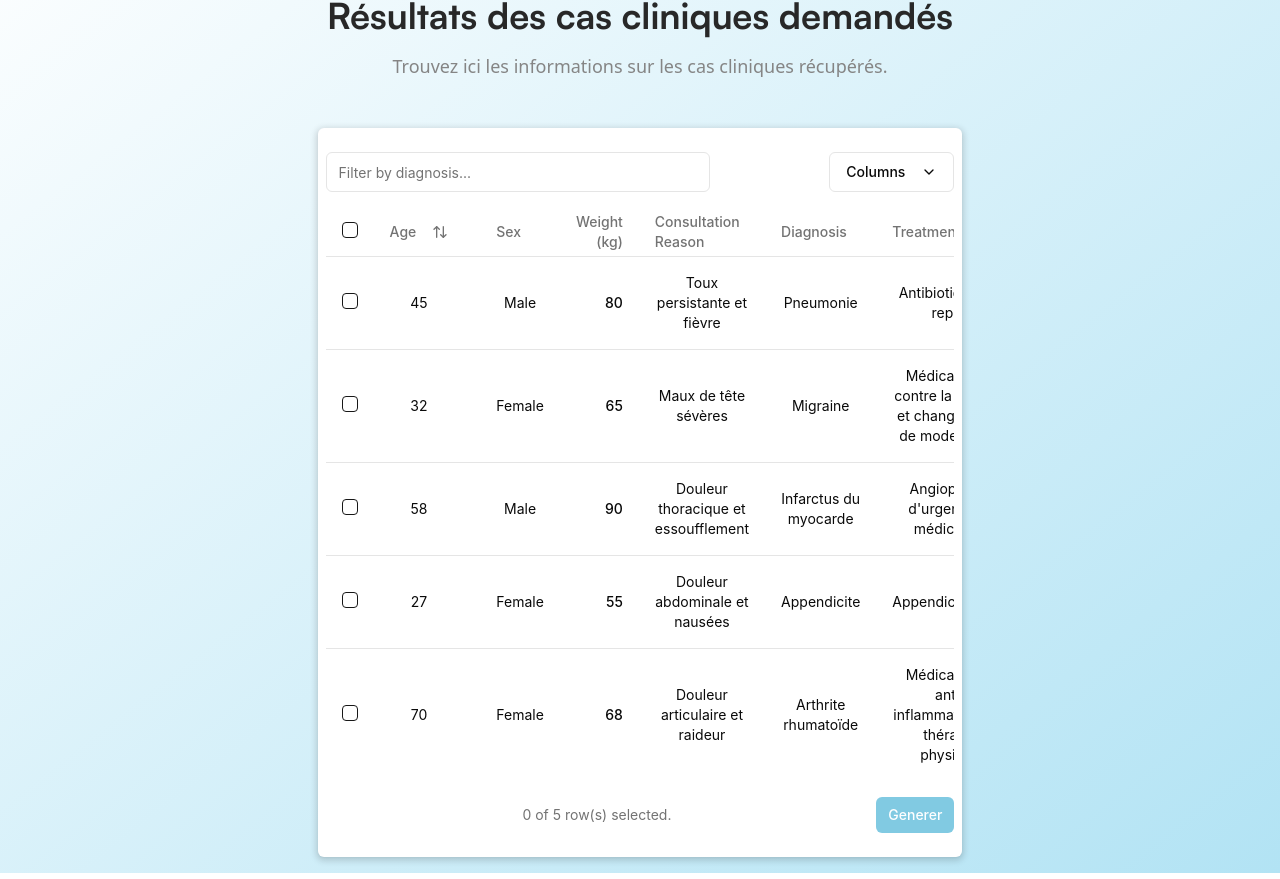
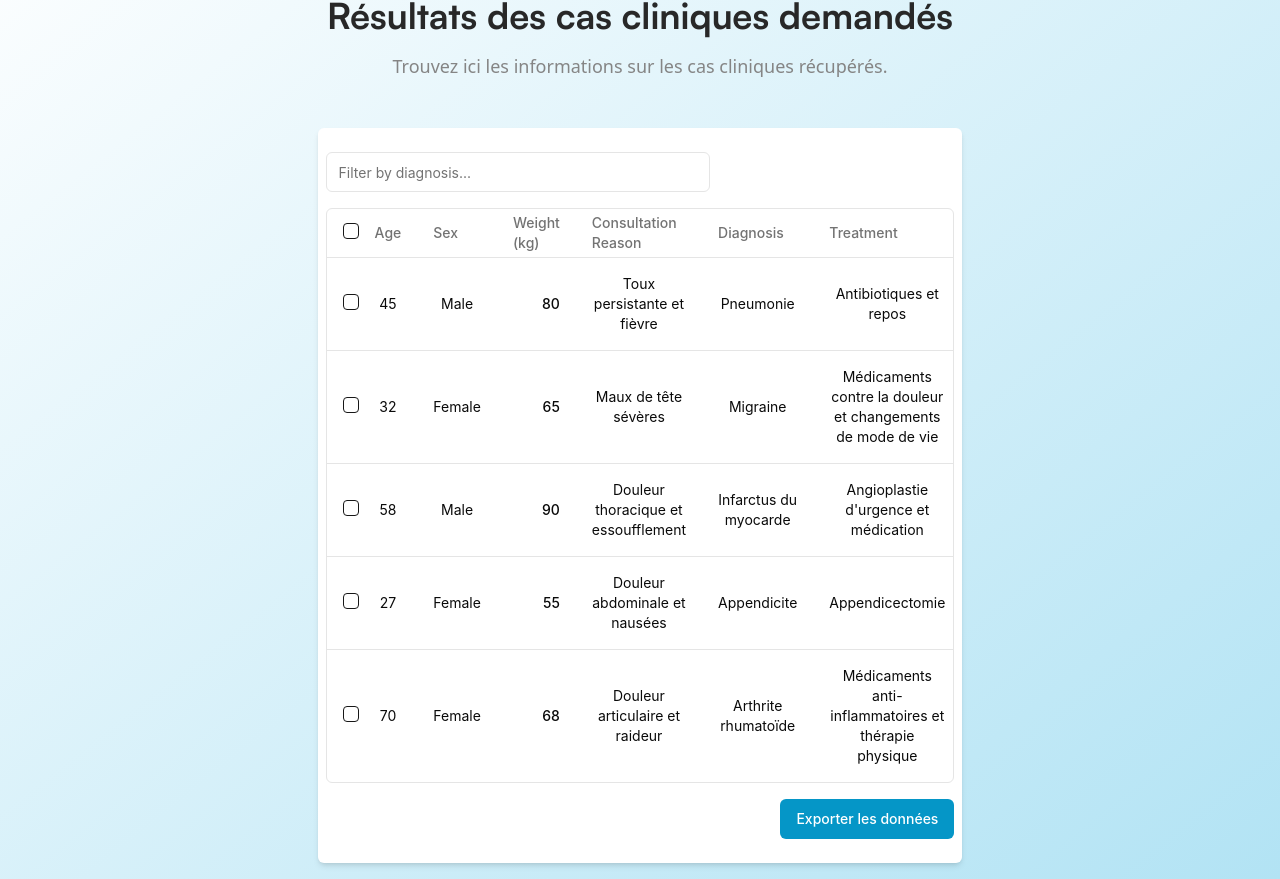
Before and after one commit to Hilary29/cas-clinique-generator, a Next.js app: page /results in a window 1280 px wide. Shown: the part 132-1011 px from the top of the page. Built offline with nearby package versions, Linux system fonts and the light colour scheme.

Commit message:
fix form

```diff
--- a/app/(generate-routes)/form/page.tsx
+++ b/app/(generate-routes)/form/page.tsx
@@ -428,9 +428,9 @@ function FormPage() {
       <div className="mt-6">
         <button
           type="submit"
-          className="w-full py-2 px-4 border border-transparent rounded-md shadow-sm text-sm font-medium text-white-50 bg-indigo-600 hover:bg-indigo-700 focus:outline-none focus:ring-2 focus:ring-offset-2 focus:ring-indigo-500"
+          className="w-full py-2 px-4 border border-transparent rounded-md shadow-sm text-sm font-medium text-white-50 bg-accent-600 hover:bg-accent-700 focus:outline-none focus:ring-2 focus:ring-offset-2 focus:ring-accent-500"
         >
-          Generate Clinical Cases
+          Envoyer
         </button>
       </div>
     </form>
--- a/app/(generate-routes)/results/data-table.tsx
+++ b/app/(generate-routes)/results/data-table.tsx
@@ -1,6 +1,6 @@
-"use client"
+"use client";
 
-import * as React from "react"
+import * as React from "react";
 import {
   ColumnDef,
   ColumnFiltersState,
@@ -12,21 +12,18 @@ import {
   getPaginationRowModel,
   getSortedRowModel,
   useReactTable,
-} from "@tanstack/react-table"
-import { ArrowUpDown, ChevronDown, MoreHorizontal } from 'lucide-react'
+} from "@tanstack/react-table";
+import { utils, writeFile } from "xlsx";
 
-import { Button } from "@/components/ui/button"
-import { Checkbox } from "@/components/ui/checkbox"
+import { Button } from "@/components/ui/button";
+import { Checkbox } from "@/components/ui/checkbox";
 import {
   DropdownMenu,
-  DropdownMenuCheckboxItem,
   DropdownMenuContent,
   DropdownMenuItem,
-  DropdownMenuLabel,
-  DropdownMenuSeparator,
   DropdownMenuTrigger,
-} from "@/components/ui/dropdown-menu"
-import { Input } from "@/components/ui/input"
+} from "@/components/ui/dropdown-menu";
+import { Input } from "@/components/ui/input";
 import {
   Table,
   TableBody,
@@ -34,17 +31,17 @@ import {
   TableHead,
   TableHeader,
   TableRow,
-} from "@/components/ui/table"
+} from "@/components/ui/table";
 
 export type ClinicalCase = {
-  id: string
-  age: number
-  sex: "male" | "female" | "other"
-  weight: number
-  consultationReason: string
-  diagnosis: string
-  treatment: string
-}
+  id: string;
+  age: number;
+  sex: "male" | "female" | "other";
+  weight: number;
+  consultationReason: string;
+  diagnosis: string;
+  treatment: string;
+};
 
 const data: ClinicalCase[] = [
   {
@@ -92,8 +89,7 @@ const data: ClinicalCase[] = [
     diagnosis: "Arthrite rhumatoïde",
     treatment: "Médicaments anti-inflammatoires et thérapie physique",
   },
-  ]
-
+];
 
 export const columns: ColumnDef<ClinicalCase>[] = [
   {
@@ -120,17 +116,7 @@ const data: ClinicalCase[] = [
   },
   {
     accessorKey: "age",
-      header: ({ column }) => {
-        return (
-          <Button
-            variant="ghost"
-            onClick={() => column.toggleSorting(column.getIsSorted() === "asc")}
-          >
-            Age
-            <ArrowUpDown className="ml-2 h-4 w-4" />
-          </Button>
-        )
-      },
+    header: "Age",
     cell: ({ row }) => <div>{row.getValue("age")}</div>,
   },
   {
@@ -140,10 +126,10 @@ const data: ClinicalCase[] = [
   },
   {
     accessorKey: "weight",
-      header: () => <div className="text-right">Weight (kg)</div>,
+    header: "Weight (kg)",
     cell: ({ row }) => {
-        const weight = parseFloat(row.getValue("weight"))
-        return <div className="text-right font-medium">{weight}</div>
+      const weight = parseFloat(row.getValue("weight"));
+      return <div className="text-right font-medium">{weight}</div>;
     },
   },
   {
@@ -161,43 +147,16 @@ const data: ClinicalCase[] = [
     header: "Treatment",
     cell: ({ row }) => <div>{row.getValue("treatment")}</div>,
   },
-    {
-      id: "actions",
-      enableHiding: false,
-      cell: ({ row }) => {
-        const clinicalCase = row.original
-
-        return (
-          <DropdownMenu>
-            <DropdownMenuTrigger asChild>
-              <Button variant="ghost" className="h-8 w-8 p-0">
-                <span className="sr-only">Open menu</span>
-                <MoreHorizontal className="h-4 w-4" />
-              </Button>
-            </DropdownMenuTrigger>
-            <DropdownMenuContent align="end">
-              <DropdownMenuLabel>Actions</DropdownMenuLabel>
-              <DropdownMenuItem
-                onClick={() => navigator.clipboard.writeText(clinicalCase.id)}
-              >
-                Copy case ID
-              </DropdownMenuItem>
-              <DropdownMenuSeparator />
-              <DropdownMenuItem>View full case details</DropdownMenuItem>
-              <DropdownMenuItem>Edit case</DropdownMenuItem>
-            </DropdownMenuContent>
-          </DropdownMenu>
-        )
-      },
-    },
-  ]
-
+];
 
 export function DataTable() {
-  const [sorting, setSorting] = React.useState<SortingState>([])
-  const [columnFilters, setColumnFilters] = React.useState<ColumnFiltersState>([])
-  const [columnVisibility, setColumnVisibility] = React.useState<VisibilityState>({})
-  const [rowSelection, setRowSelection] = React.useState({})
+  const [sorting, setSorting] = React.useState<SortingState>([]);
+  const [columnFilters, setColumnFilters] =
+    React.useState<ColumnFiltersState>([]);
+  const [columnVisibility, setColumnVisibility] =
+    React.useState<VisibilityState>({});
+  const [rowSelection, setRowSelection] = React.useState({});
+  const [showPopup, setShowPopup] = React.useState(false);
 
   const table = useReactTable({
     data,
@@ -216,63 +175,112 @@ export function DataTable() {
       columnVisibility,
       rowSelection,
     },
-  })
+  });
 
-  // Function to generate the JSON file
-  const generateJson = () => {
-    const selectedCases = table.getSelectedRowModel().rows.map(row => row.original)
-    const jsonBlob = new Blob([JSON.stringify(selectedCases, null, 2)], { type: 'application/json' })
-    const link = document.createElement("a")
-    link.href = URL.createObjectURL(jsonBlob)
-    link.download = "selected_clinical_cases.json"
-    link.click()
+  const exportData = (format: "json" | "xml" | "csv" | "xls") => {
+    const selectedCases = table
+      .getSelectedRowModel()
+      .rows.map((row) => row.original);
+
+    if (selectedCases.length === 0) {
+      setShowPopup(true);
+      return;
     }
 
+    switch (format) {
+      case "json":
+        const jsonBlob = new Blob([JSON.stringify(selectedCases, null, 2)], {
+          type: "application/json",
+        });
+        downloadFile(jsonBlob, "selected_clinical_cases.json");
+        break;
+
+      case "xml":
+        const xmlContent = `
+          <ClinicalCases>
+            ${selectedCases
+              .map(
+                (caseData) => `
+            <ClinicalCase>
+              <id>${caseData.id}</id>
+              <age>${caseData.age}</age>
+              <sex>${caseData.sex}</sex>
+              <weight>${caseData.weight}</weight>
+              <consultationReason>${caseData.consultationReason}</consultationReason>
+              <diagnosis>${caseData.diagnosis}</diagnosis>
+              <treatment>${caseData.treatment}</treatment>
+            </ClinicalCase>`
+              )
+              .join("")}
+          </ClinicalCases>
+        `;
+        const xmlBlob = new Blob([xmlContent], { type: "application/xml" });
+        downloadFile(xmlBlob, "selected_clinical_cases.xml");
+        break;
+
+      case "csv":
+        const headers = Object.keys(selectedCases[0]);
+        const csvContent = [
+          headers.join(","),
+          ...selectedCases.map((caseData) =>
+            headers
+              .map((header) => caseData[header as keyof ClinicalCase])
+              .join(",")
+          ),
+        ].join("\n");
+        const csvBlob = new Blob([csvContent], { type: "text/csv" });
+        downloadFile(csvBlob, "selected_clinical_cases.csv");
+        break;
+
+      case "xls":
+        const worksheet = utils.json_to_sheet(selectedCases);
+        const workbook = utils.book_new();
+        utils.book_append_sheet(workbook, worksheet, "Clinical Cases");
+        writeFile(workbook, "selected_clinical_cases.xlsx");
+        break;
+    }
+  };
+
+  const downloadFile = (blob: Blob, filename: string) => {
+    const link = document.createElement("a");
+    link.href = URL.createObjectURL(blob);
+    link.download = filename;
+    link.click();
+  };
+
   return (
-    <div className="w-full bg-white-50 p-2 rounded-md shadow-6dp font-inter">
+    <div className="w-full bg-white-50 p-2 rounded-md shadow-md font-inter">
+      {showPopup && (
+        <div className="fixed inset-0 flex items-center justify-center bg-black bg-opacity-50 z-50" style={{ backgroundColor: "rgba(0, 0, 0, 0.5)" }}>
+          <div className="bg-white-50 p-4 rounded-md shadow-lg text-center">
+            <p className="mb-4">Veuillez sélectionner au moins un élément avant de générer un fichier.</p>
+            <Button
+              onClick={() => setShowPopup(false)}
+              className="bg-warning-300 text-white"
+            >
+              OK
+            </Button>
+          </div>
+        </div>
+      )}
       <div className="flex items-center py-4">
         <Input
           placeholder="Filter by diagnosis..."
-          value={(table.getColumn("diagnosis")?.getFilterValue() as string) ?? ""}
+          value={
+            (table.getColumn("diagnosis")?.getFilterValue() as string) ?? ""
+          }
           onChange={(event) =>
             table.getColumn("diagnosis")?.setFilterValue(event.target.value)
           }
           className="max-w-sm"
         />
-        <DropdownMenu>
-          <DropdownMenuTrigger asChild>
-            <Button variant="outline" className="ml-auto">
-              Columns <ChevronDown className="ml-2 h-4 w-4" />
-            </Button>
-          </DropdownMenuTrigger>
-          <DropdownMenuContent align="end">
-            {table
-              .getAllColumns()
-              .filter((column) => column.getCanHide())
-              .map((column) => {
-                return (
-                  <DropdownMenuCheckboxItem
-                    key={column.id}
-                    className="capitalize"
-                    checked={column.getIsVisible()}
-                    onCheckedChange={(value) =>
-                      column.toggleVisibility(!!value)
-                    }
-                  >
-                    {column.id}
-                  </DropdownMenuCheckboxItem>
-                )
-              })}
-          </DropdownMenuContent>
-        </DropdownMenu>
       </div>
-      <div className="rounded-md border-none ">
+      <div className="rounded-md border">
         <Table>
           <TableHeader>
             {table.getHeaderGroups().map((headerGroup) => (
               <TableRow key={headerGroup.id}>
-                {headerGroup.headers.map((header) => {
-                  return (
+                {headerGroup.headers.map((header) => (
                   <TableHead key={header.id}>
                     {header.isPlaceholder
                       ? null
@@ -281,18 +289,14 @@ export function DataTable() {
                           header.getContext()
                         )}
                   </TableHead>
-                  )
-                })}
+                ))}
               </TableRow>
             ))}
           </TableHeader>
           <TableBody>
-            {table.getRowModel().rows?.length ? (
+            {table.getRowModel().rows.length ? (
               table.getRowModel().rows.map((row) => (
-                <TableRow
-                  key={row.id}
-                  data-state={row.getIsSelected() && "selected"}
-                >
+                <TableRow key={row.id}>
                   {row.getVisibleCells().map((cell) => (
                     <TableCell key={cell.id}>
                       {flexRender(
@@ -305,10 +309,7 @@ export function DataTable() {
               ))
             ) : (
               <TableRow>
-                <TableCell
-                  colSpan={columns.length}
-                  className="h-24 text-center"
-                >
+                <TableCell colSpan={columns.length} className="text-center">
                   No results.
                 </TableCell>
               </TableRow>
@@ -316,38 +317,29 @@ export function DataTable() {
           </TableBody>
         </Table>
       </div>
-      <div className="flex items-center justify-end space-x-2 py-4">
-        <div className="flex-1 text-sm text-muted-foreground">
-          {table.getFilteredSelectedRowModel().rows.length} of{" "}
-          {table.getFilteredRowModel().rows.length} row(s) selected.
-        </div>
-        <div className="space-x-2">
-{/*           <Button
-            variant="outline"
-            size="sm"
-            onClick={() => table.previousPage()}
-            disabled={!table.getCanPreviousPage()}
-          >
-            Previous
+      <div className="flex justify-end space-x-2 py-4">
+        <DropdownMenu>
+          <DropdownMenuTrigger asChild>
+            <Button className="bg-accent-600 text-white-50">
+              Exporter les données
             </Button>
-          <Button
-            variant="outline"
-            size="sm"
-            onClick={() => table.nextPage()}
-            disabled={!table.getCanNextPage()}
-          >
-            Next
-          </Button> */}
-          <Button
-            size="sm"
-            onClick={generateJson}
-            disabled={table.getFilteredSelectedRowModel().rows.length === 0}
-            className="bg-accent-600 text-white hover:bg-accent-500 text-white-50"
-          >
-            Generer
-          </Button>
+          </DropdownMenuTrigger>
+          <DropdownMenuContent>
+            <DropdownMenuItem onClick={() => exportData("json")}>
+              JSON
+            </DropdownMenuItem>
+            <DropdownMenuItem onClick={() => exportData("xml")}>
+              XML
+            </DropdownMenuItem>
+            <DropdownMenuItem onClick={() => exportData("csv")}>
+              CSV
+            </DropdownMenuItem>
+            <DropdownMenuItem onClick={() => exportData("xls")}>
+              XLS
+            </DropdownMenuItem>
+          </DropdownMenuContent>
+        </DropdownMenu>
       </div>
     </div>
-    </div>
-  )
+  );
 }
--- a/package.json
+++ b/package.json
@@ -38,6 +38,7 @@
     "react-icons": "^5.4.0",
     "tailwind-merge": "^2.5.5",
     "tailwindcss-animate": "^1.0.7",
+    "xlsx": "^0.18.5",
     "zod": "^3.24.1"
   },
   "devDependencies": {
```
Also changed, not shown: 1 other file (tests, documents, lock files or other folders). Lines whose indentation alone changed are shown as unchanged.
